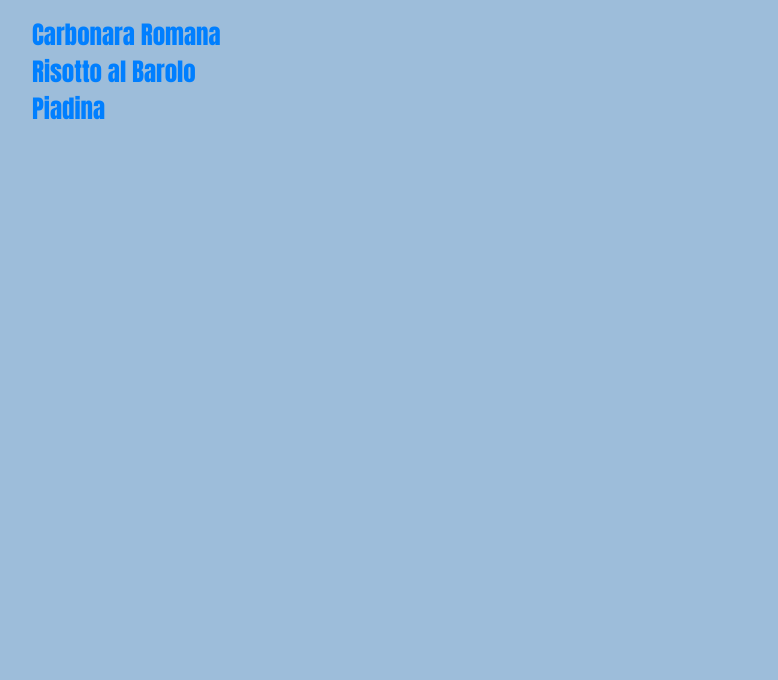
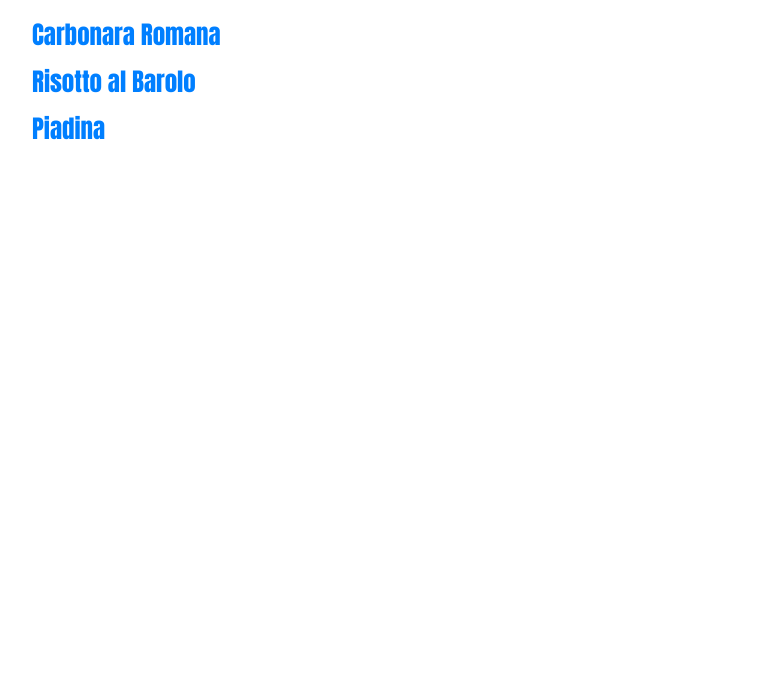
Before and after one commit to S-Caruso/odin-recipes, a plain HTML site: page index.html in a window 1280 px wide. Shown: the part 120-800 px from the top of the page, without its empty margins (16-794 px from the left). Drawn offline with Linux system fonts and the light colour scheme.

Commit message:
Delete background color,  add margin to list

```diff
--- a/styles.css
+++ b/styles.css
@@ -11,6 +11,10 @@ ul {
   list-style-type: none;
 }
 
+li {
+  margin: 0 0 10px;
+}
+
 a {
   font-size: 25px;
   color: #007FFF;
@@ -19,7 +23,3 @@ a {
 a:link {
   text-decoration: none;
 }
-
-body {
-  background-color: rgb(157, 189, 218);
-}
```
